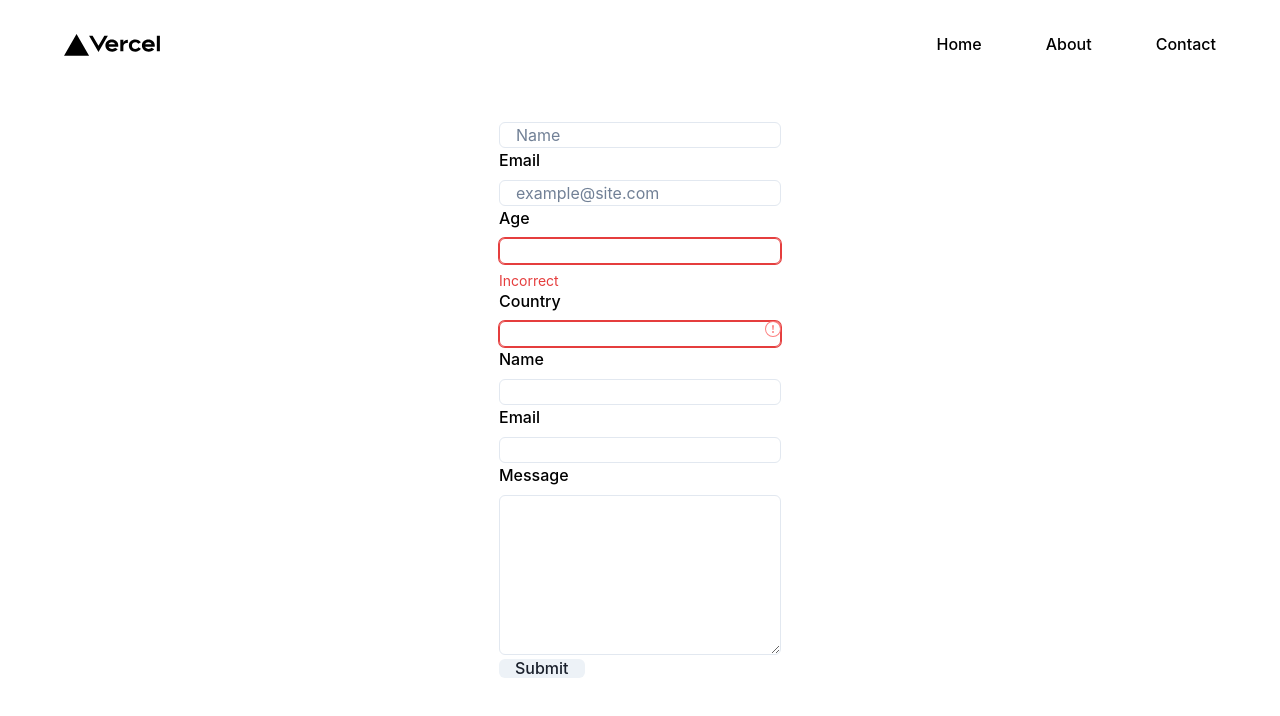
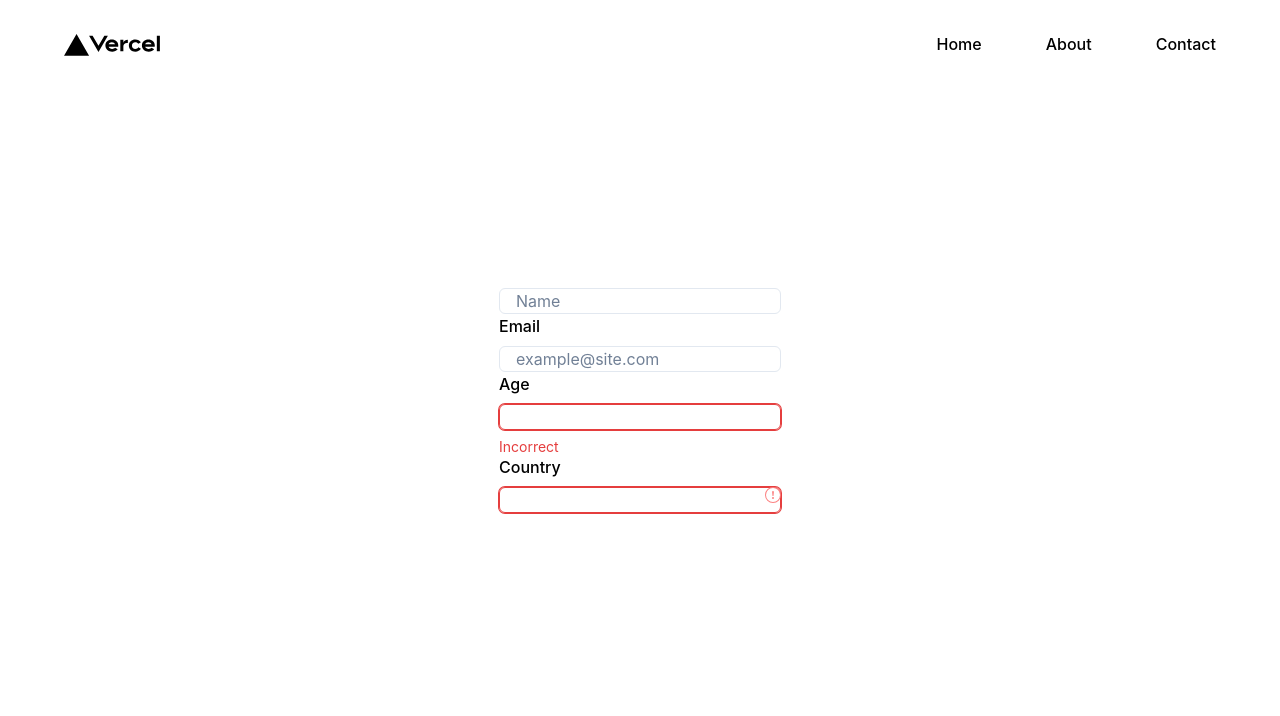
Before and after one commit to AhsanSarwar45/nextjs-template, a Next.js app: page / in a window 1280 px wide. Shown: the top 716 px of the page. Built offline with nearby package versions, Linux system fonts and the light colour scheme.

Commit message:
Improve FormikInput interface

```diff
--- a/components/input/input.tsx
+++ b/components/formInput/formInput.tsx
@@ -14,11 +14,11 @@ import React, { useState } from "react";
 import { BsExclamationCircle } from "react-icons/bs";
 
 // Component imports
-import { TextAreaProps, InputBaseProps, InputProps } from "./types";
+import { FormTextAreaProps, FormInputBaseProps, FormInputProps } from "./types";
 
 // Project imports
 
-const InputBase = (props: InputBaseProps) => {
+const FormInputBase = (props: FormInputBaseProps) => {
     const [isErrorOpen, setIsErrorOpen] = useState(false);
 
     const Field = props.field;
@@ -70,11 +70,11 @@ const InputBase = (props: InputBaseProps) => {
     );
 };
 
-const Input = (props: InputProps) => {
+const FormInput = (props: FormInputProps) => {
     const { label, labelPosition, error, errorPosition, ...inputProps } = props;
 
     return (
-        <InputBase
+        <FormInputBase
             field={ChakraInput}
             fieldProps={inputProps}
             isBaseValid={props.isInvalid}
@@ -86,11 +86,11 @@ const Input = (props: InputProps) => {
     );
 };
 
-export const TextArea = (props: TextAreaProps) => {
+export const FormTextArea = (props: FormTextAreaProps) => {
     const { label, labelPosition, error, errorPosition, ...inputProps } = props;
 
     return (
-        <InputBase
+        <FormInputBase
             field={Textarea}
             fieldProps={inputProps}
             isBaseValid={props.isInvalid}
@@ -108,7 +108,7 @@ const defaultProps = {
     error: "",
 };
 
-Input.defaultProps = defaultProps;
-TextArea.defaultProps = defaultProps;
+FormInput.defaultProps = defaultProps;
+FormTextArea.defaultProps = defaultProps;
 
-export default Input;
+export default FormInput;
--- /dev/null
+++ b/components/formInput/index.ts
@@ -0,0 +1,6 @@
+import FormInput from "./formInput";
+
+export * from "./formInput";
+export * from "./types";
+
+export default FormInput;
--- a/components/formikInput/formikInput.tsx
+++ b/components/formikInput/formikInput.tsx
@@ -1,59 +1,82 @@
 // External imports
 
 // Component imports
-import { FormikInputProps, FormikTextAreaProps } from "./types";
+import {
+    FormikBaseInputProps,
+    FormikInputProps,
+    FormikTextAreaProps,
+} from "./types";
 
 // Project imports
-import Input, { TextArea } from "@/components/input";
+import FormInput, { FormTextArea } from "@/components/formInput";
+import { useFormikContext } from "formik";
 
 const FormikInput = (props: FormikInputProps) => {
+    const { values, errors, touched, handleChange, handleBlur } =
+        useFormikContext<any>();
     const {
+        label,
+        labelPosition,
+        error,
+        errorPosition,
         fieldName,
-        label,
-        formikProps,
-        value,
-        onChange,
-        onBlur,
         ...inputProps
     } = props;
+
     return (
-        <Input
+        <FormInput
             label={label || fieldName}
-            value={formikProps.values[fieldName]}
-            onChange={formikProps.handleChange(fieldName)}
-            onBlur={formikProps.handleBlur(fieldName)}
+            labelPosition={labelPosition}
+            value={values[fieldName]}
+            onChange={handleChange(fieldName)}
+            onBlur={handleBlur(props.fieldName)}
             isInvalid={
-                formikProps.errors[fieldName] && formikProps.touched[fieldName]
+                errors[props.fieldName]?.valueOf() !== "" &&
+                (touched[props.fieldName]?.valueOf() as boolean)
             }
-            error={formikProps.errors[fieldName]}
+            error={errors[props.fieldName]?.toString()}
+            errorPosition={props.errorPosition}
+            {...inputProps}
+        />
+    );
+};
+export const FormikTextArea = (props: FormikTextAreaProps) => {
+    const { values, errors, touched, handleChange, handleBlur } =
+        useFormikContext<any>();
+    const {
+        label,
+        labelPosition,
+        error,
+        errorPosition,
+        fieldName,
+        ...inputProps
+    } = props;
+
+    return (
+        <FormTextArea
+            label={label || fieldName}
+            labelPosition={labelPosition}
+            value={values[fieldName]}
+            onChange={handleChange(fieldName)}
+            onBlur={handleBlur(props.fieldName)}
+            isInvalid={
+                errors[props.fieldName]?.valueOf() !== "" &&
+                (touched[props.fieldName]?.valueOf() as boolean)
+            }
+            error={errors[props.fieldName]?.toString()}
+            errorPosition={props.errorPosition}
             {...inputProps}
         />
     );
 };
 
-export const FormikTextArea = (props: FormikTextAreaProps) => {
-    const {
-        fieldName,
-        label,
-        formikProps,
-        value,
-        onChange,
-        onBlur,
-        ...inputProps
-    } = props;
-    return (
-        <TextArea
-            label={label || fieldName}
-            value={formikProps.values[fieldName]}
-            onChange={formikProps.handleChange(fieldName)}
-            onBlur={formikProps.handleBlur(fieldName)}
-            isInvalid={
-                formikProps.errors[fieldName] && formikProps.touched[fieldName]
-            }
-            error={formikProps.errors[fieldName]}
-            {...inputProps}
-        />
-    );
+const defaultProps = {
+    label: "",
+    labelPosition: "top",
+    errorPosition: "bottom",
 };
 
+FormikInput.defaultProps = defaultProps;
+FormikTextArea.defaultProps = defaultProps;
+
 export default FormikInput;
--- a/components/formikInput/types.ts
+++ b/components/formikInput/types.ts
@@ -1,9 +1,8 @@
 import { InputProps, TextareaProps } from "@chakra-ui/react";
+import FormInput, { FormProps } from "../formInput";
 
-interface FormikBaseInputProps {
-    label?: string;
+export interface FormikBaseInputProps extends FormProps {
     fieldName: string;
-    formikProps: any;
 }
 
 export interface FormikInputProps extends FormikBaseInputProps, InputProps {}
--- a/package.json
+++ b/package.json
@@ -8,12 +8,14 @@
     "start": "next start",
     "lint": "next lint",
     "e2e": "npx cypress open",
+    "cms": "cd cms && sanity start",
     "gen:theme-typings": "chakra-cli tokens themes/theme.ts",
     "postinstall": "npm run gen:theme-typings",
     "tsnode": "node --loader ts-node/esm --no-warnings",
     "gen-component": "npm run tsnode ./scripts/genComponentScript.mts",
     "init-cms": "npm run tsnode ./scripts/initSanityCmsScript.mts",
-    "add-contact": "npm run tsnode ./scripts/addContactScript.mts"
+    "add-contact": "npm run tsnode ./scripts/addContactScript.mts",
+    "remove-contact": "npm run tsnode ./scripts/removeContactScript.mts"
   },
   "dependencies": {
     "@chakra-ui/cli": "^2.1.2",
--- a/pages/index.tsx
+++ b/pages/index.tsx
@@ -1,22 +1,20 @@
 import type { NextPage } from "next";
 
 import AnimatedPage from "@/components/page";
-import Input from "@/components/input";
-import Contact from "scripts/contactTemplate/contact";
+import FormInput from "@/components/formInput";
 
 const Home: NextPage = () => {
     return (
         <AnimatedPage title="Home" height="100vh" justifyContent="center">
-            <Input label="Name" labelPosition="placeholder" />
-            <Input label="Email" placeholder="example@site.com" />
-            <Input label="Age" isInvalid error="Incorrect" />
-            <Input
+            <FormInput label="Name" labelPosition="placeholder" />
+            <FormInput label="Email" placeholder="example@site.com" />
+            <FormInput label="Age" isInvalid error="Incorrect" />
+            <FormInput
                 label="Country"
                 isInvalid
                 error="Incorrect"
                 errorPosition="icon"
             />
-            <Contact />
         </AnimatedPage>
     );
 };
--- a/scripts/contactTemplate/contact/contact.tsx
+++ b/scripts/contactTemplate/contact/contact.tsx
@@ -2,7 +2,7 @@
 import { Formik, FormikHelpers, FormikProps } from "formik";
 
 // Component imports
-import ContactData from "@/interfaces/contactData";
+import ContactData from "scripts/contactTemplate/contactData";
 
 // Project imports
 import FormikInput, { FormikTextArea } from "@/components/formikInput";
@@ -46,20 +46,11 @@ const Contact = () => {
         >
             {(formikProps) => (
                 <>
-                    <FormikInput
-                        fontSize={fontSize}
-                        fieldName="name"
-                        formikProps={formikProps}
-                    />
-                    <FormikInput
-                        fontSize={fontSize}
-                        fieldName="email"
-                        formikProps={formikProps}
-                    />
+                    <FormikInput fontSize={fontSize} fieldName="name" />
+                    <FormikInput fontSize={fontSize} fieldName="email" />
                     <FormikTextArea
                         fontSize={fontSize}
                         fieldName="message"
-                        formikProps={formikProps}
                         height="10rem"
                     />
                     <Button
```
Also changed, not shown: components/formInput/types.ts (renamed from components/input/types.ts, +5 -5 lines), components/input/index.ts (deleted, +0 -7 lines), scripts/addContactScript.mts, scripts/contactTemplate/contactData.ts (renamed from interfaces/contactData.ts), scripts/removeContactScript.mts (added), 2 other files (tests, documents, lock files or other folders).
